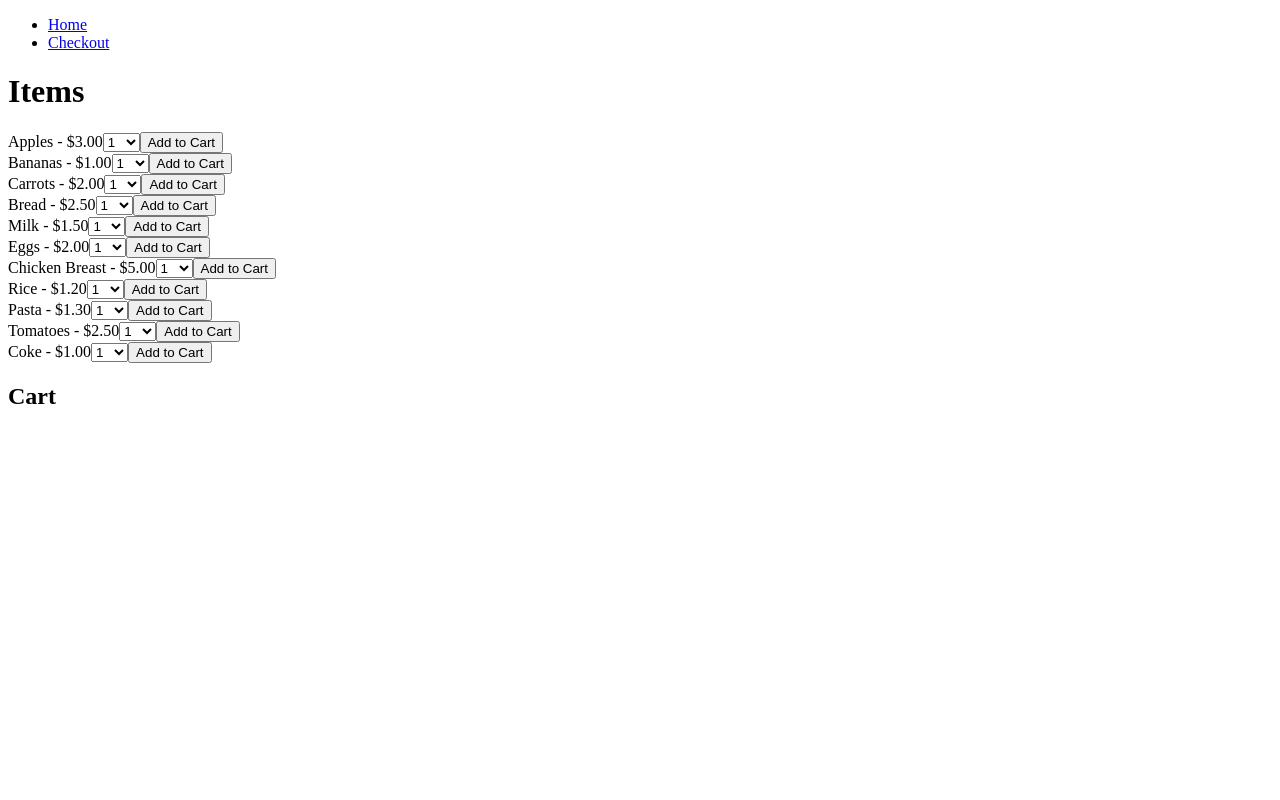
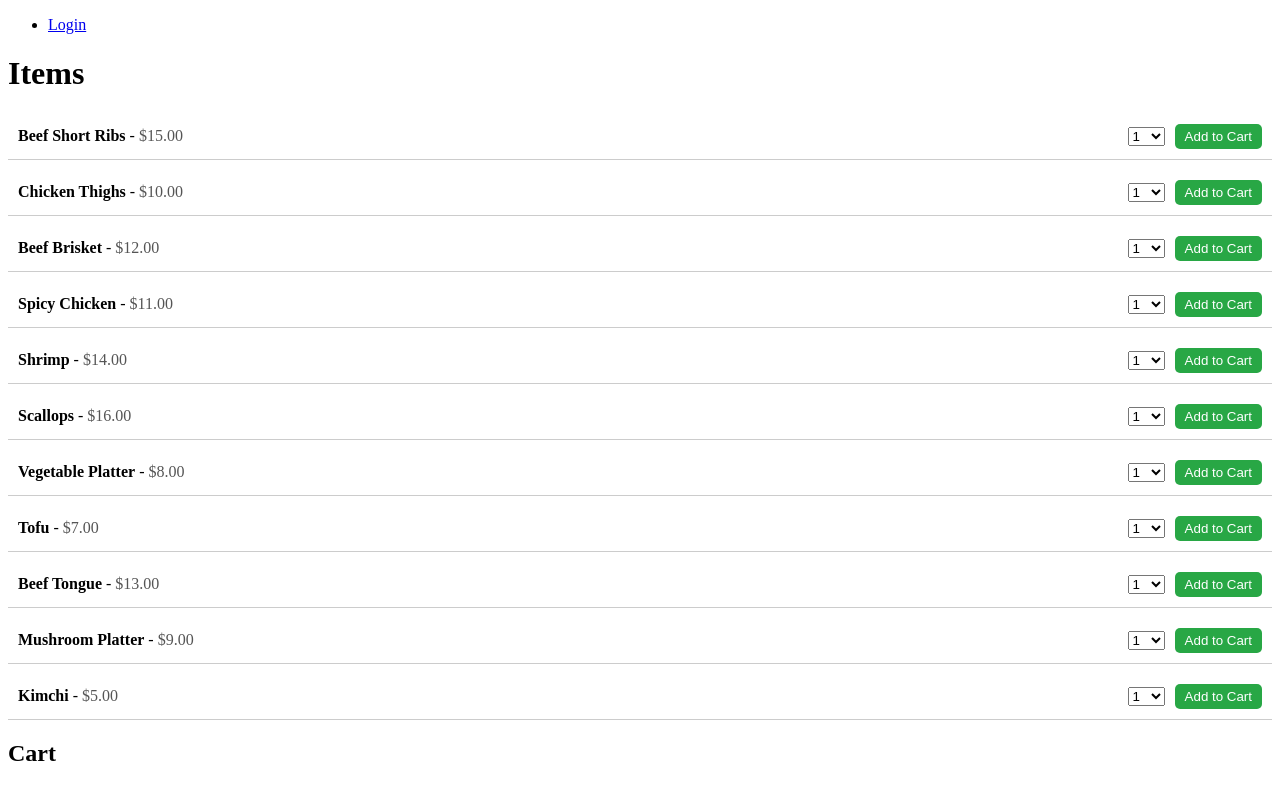
Before and after one commit to MZohaibIrfan/Label-Printer-Web-App, a React (Create React App) app in the folder label/: page / in a window 1280 px wide. Built offline with nearby package versions, Linux system fonts and the light colour scheme.

Commit message:
Add files via upload

```diff
--- a/label/src/components/ItemList.js
+++ b/label/src/components/ItemList.js
@@ -1,19 +1,21 @@
 import React, { useContext, useState } from 'react';
 import { CartContext } from '../contexts/CartContext';
 
-const items = [
-  { id: 1, name: 'Apples', price: 3 },
-  { id: 2, name: 'Bananas', price: 1 },
-  { id: 3, name: 'Carrots', price: 2 },
-  { id: 4, name: 'Bread', price: 2.5 },
-  { id: 5, name: 'Milk', price: 1.5 },
-  { id: 6, name: 'Eggs', price: 2 },
-  { id: 7, name: 'Chicken Breast', price: 5 },
-  { id: 8, name: 'Rice', price: 1.2 },
-  { id: 9, name: 'Pasta', price: 1.3 },
-  { id: 10, name: 'Tomatoes', price: 2.5 },
-  { id: 11, name: 'Coke', price: 1 },
-];
+const jsonString = `[
+  { "id": 1, "name": "Beef Short Ribs", "price": 15 },
+  { "id": 2, "name": "Chicken Thighs", "price": 10 },
+  { "id": 3, "name": "Beef Brisket", "price": 12 },
+  { "id": 4, "name": "Spicy Chicken", "price": 11 },
+  { "id": 5, "name": "Shrimp", "price": 14 },
+  { "id": 6, "name": "Scallops", "price": 16 },
+  { "id": 7, "name": "Vegetable Platter", "price": 8 },
+  { "id": 8, "name": "Tofu", "price": 7 },
+  { "id": 9, "name": "Beef Tongue", "price": 13 },
+  { "id": 10, "name": "Mushroom Platter", "price": 9 },
+  { "id": 11, "name": "Kimchi", "price": 5 }
+]`;
+
+const items = JSON.parse(jsonString);
 
 function ItemList() {
   const { cart, addToCart, removeFromCart } = useContext(CartContext);
@@ -28,12 +30,52 @@ function ItemList() {
 
   const isInCart = (item) => cart.some(cartItem => cartItem.id === item.id);
 
+  const styles = {
+    itemContainer: {
+      display: 'flex',
+      justifyContent: 'space-between',
+      alignItems: 'center',
+      padding: '10px',
+      borderBottom: '1px solid #ccc',
+      marginBottom: '10px',
+    },
+    itemName: {
+      fontWeight: 'bold',
+    },
+    itemPrice: {
+      color: '#555',
+    },
+    quantitySelect: {
+      marginRight: '10px',
+    },
+    addButton: {
+      padding: '5px 10px',
+      backgroundColor: '#28a745',
+      color: '#fff',
+      border: 'none',
+      borderRadius: '5px',
+      cursor: 'pointer',
+    },
+    removeButton: {
+      padding: '5px 10px',
+      backgroundColor: '#dc3545',
+      color: '#fff',
+      border: 'none',
+      borderRadius: '5px',
+      cursor: 'pointer',
+    },
+  };
+
   return (
     <div>
       {items.map(item => (
-        <div key={item.id}>
-          <span>{item.name} - ${item.price.toFixed(2)}</span>
+        <div key={item.id} style={styles.itemContainer}>
+          <div>
+            <span style={styles.itemName}>{item.name}</span> - <span style={styles.itemPrice}>${item.price.toFixed(2)}</span>
+          </div>
+          <div>
             <select
+              style={styles.quantitySelect}
               value={quantities[item.id] || 1}
               onChange={(e) => handleQuantityChange(item, parseInt(e.target.value))}
             >
@@ -41,20 +83,11 @@ function ItemList() {
                 <option key={i + 1} value={i + 1}>{i + 1}</option>
               ))}
             </select>
-          <button onClick={() => addToCart(item, quantities[item.id] || 1)}>Add to Cart</button>
+            <button style={styles.addButton} onClick={() => addToCart(item, quantities[item.id] || 1)}>Add to Cart</button>
             {isInCart(item) && (
-            <div>
-              <button onClick={() => removeFromCart(item, quantities[item.id] || 1)}>Remove from Cart</button>
-              <select
-                value={quantities[item.id] || 1}
-                onChange={(e) => handleQuantityChange(item, parseInt(e.target.value))}
-              >
-                {[...Array(cart.find(cartItem => cartItem.id === item.id).quantity).keys()].map(i => (
-                  <option key={i + 1} value={i + 1}>{i + 1}</option>
-                ))}
-              </select>
+              <button style={styles.removeButton} onClick={() => removeFromCart(item, quantities[item.id] || 1)}>Remove from Cart</button>
+            )}
           </div>
-          )}
         </div>
       ))}
     </div>
--- a/label/src/components/NavBar.js
+++ b/label/src/components/NavBar.js
@@ -1,12 +1,27 @@
 import React from 'react';
 import { Link } from 'react-router-dom';
 
-function NavBar() {
+function NavBar({ isAuthenticated, userRole }) {
+  console.log('isAuthenticated:', isAuthenticated);
+  console.log('userRole:', userRole);
+
   return (
     <nav>
       <ul>
-        <li><Link to="/">Home</Link></li>
-        <li><Link to="/checkout">Checkout</Link></li>
+        {isAuthenticated && userRole === 'customer' && (
+          <>
+            <li><Link to="/home">Home</Link></li>
+            <li><Link to="/checkout">Checkout</Link></li>
+            <li><Link to="/order-history">Order History</Link></li>
+          </>
+        )}
+        {isAuthenticated && userRole === 'waiter' && (
+          <li><Link to="/waiter-portal">Waiter Portal</Link></li>
+        )}
+        {isAuthenticated && userRole === 'cashier' && (
+          <li><Link to="/cashier-portal">Cashier Portal</Link></li>
+        )}
+        {!isAuthenticated && <li><Link to="/login">Login</Link></li>}
       </ul>
     </nav>
   );
```
Also changed, not shown: label/src/components/Logout.js (added, +21 -0 lines), label/src/components/AddToCartButton.js (line endings or trailing spaces). Lines whose indentation alone changed are shown as unchanged.
